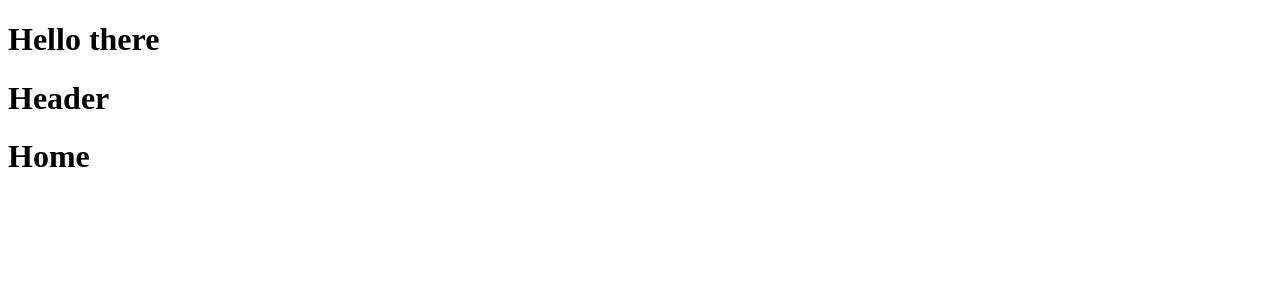
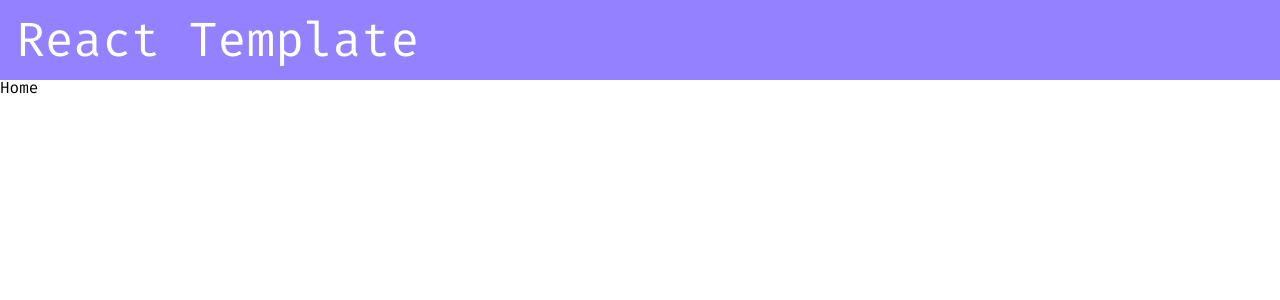
Before and after one commit to mmn92/react-template, a React (Create React App) app: page /test in a window 1280 px wide. Shown: the top 300 px of the page. Built offline with nearby package versions, Linux system fonts and the light colour scheme.

Commit message:
setup project styles

```diff
--- a/src/Routes.tsx
+++ b/src/Routes.tsx
@@ -1,19 +1,12 @@
-import React from "react";
-import { Navigate, Outlet, Route, Routes } from "react-router-dom";
+import { Navigate, Route, Routes } from "react-router-dom";
+import { PageLayout } from "./pages/PageLayout";
 
 function AppRoutes() {
   return (
     <Routes>
       <Route path="/" element={<Navigate to="/login" />} />
       <Route path="login" element={<h1>Login page</h1>} />
-      <Route
-        element={
-          <>
-            <h1>Header</h1>
-            <Outlet />
-          </>
-        }
-      >
+      <Route element={<PageLayout />}>
         <Route path="signup" element={<h1>Signup</h1>} />
         <Route path="test" element={<h1>Home</h1>} />
       </Route>
--- a/src/components/App/App.tsx
+++ b/src/components/App/App.tsx
@@ -1,11 +1,9 @@
-import React from "react";
 import { BrowserRouter } from "react-router-dom";
 import AppRoutes from "../../Routes";
 
 function App() {
   return (
     <div className="App">
-      <h1>Hello there</h1>
       <BrowserRouter>
         <AppRoutes />
       </BrowserRouter>
--- a/src/index.tsx
+++ b/src/index.tsx
@@ -1,6 +1,9 @@
 import React from "react";
 import ReactDOM from "react-dom";
 import App from "./components/App";
+
+import "./styles/Generic/reset.scss";
+import "./styles/Base/base.scss";
 
 ReactDOM.render(
   <React.StrictMode>
--- /dev/null
+++ b/src/pages/PageLayout/PageLayout.tsx
@@ -0,0 +1,11 @@
+import { Outlet } from "react-router-dom";
+import { Header } from "../../components/Header";
+
+export function PageLayout() {
+  return (
+    <>
+      <Header />
+      <Outlet />
+    </>
+  );
+}
--- /dev/null
+++ b/src/pages/PageLayout/index.tsx
@@ -0,0 +1 @@
+export * from "./PageLayout";
```
